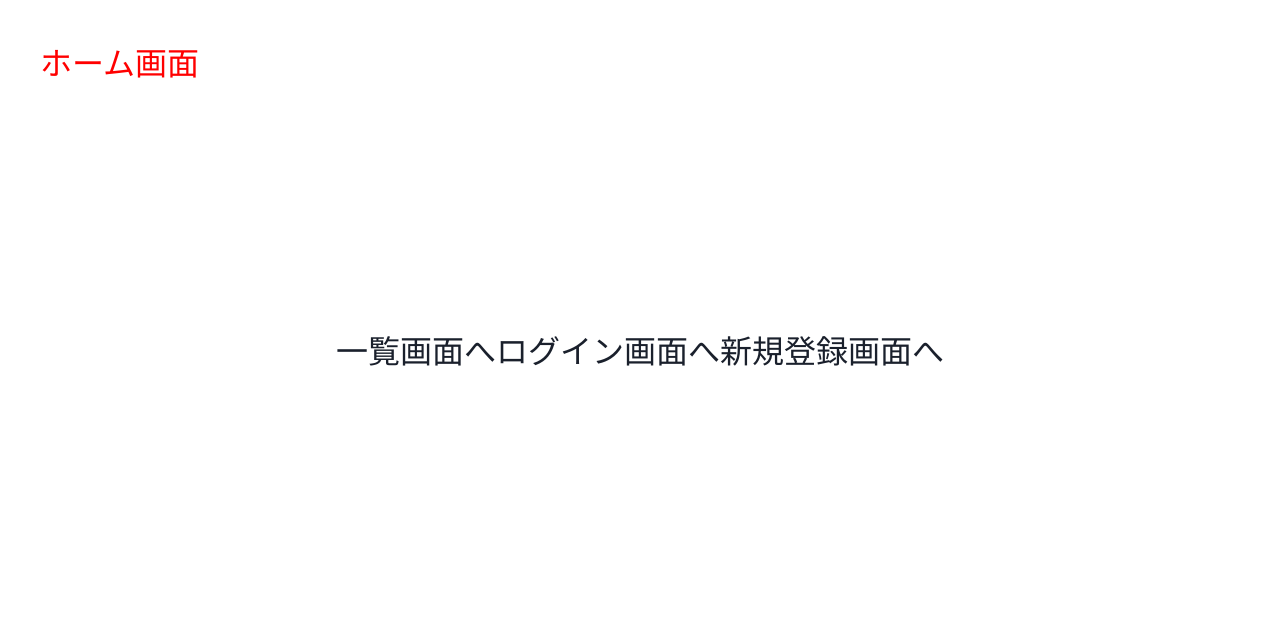
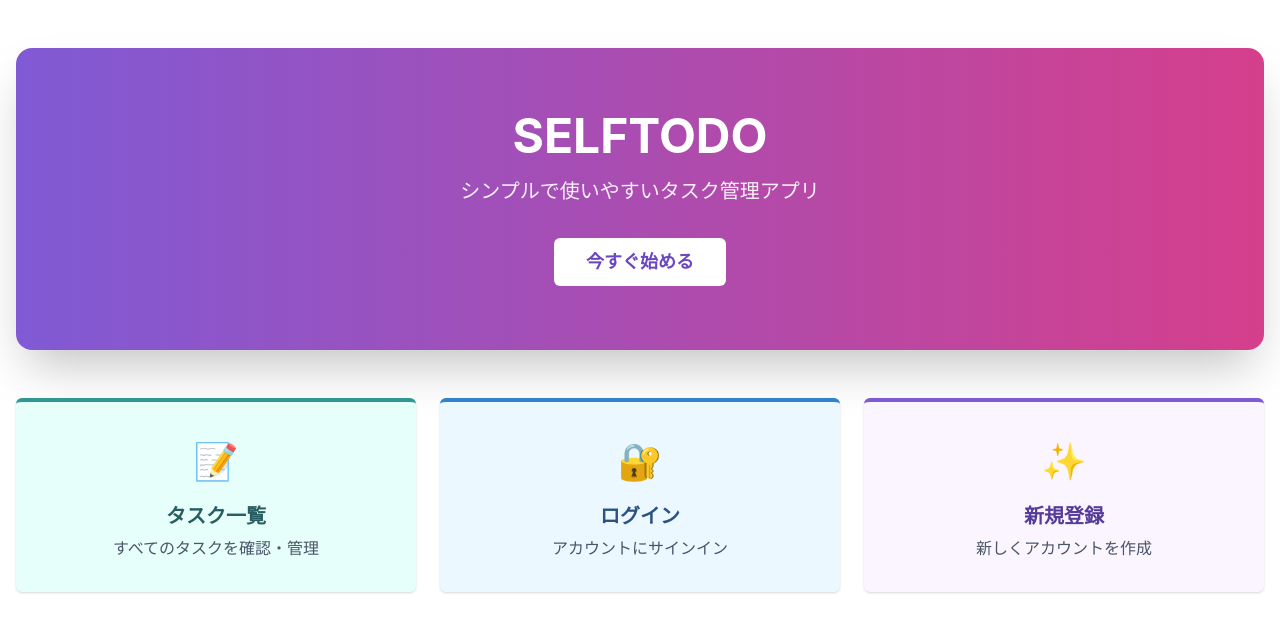
Before and after one commit to Plumnet/SELFTODO-Next.js-, a Next.js app: page / in a window 1280 px wide. Shown: the top 632 px of the page. Built offline with nearby package versions, Linux system fonts and the light colour scheme; no server answers; the database is empty.

Commit message:
ユーザー毎のタスク紐付け

```diff
--- a/src/firebase.ts
+++ b/src/firebase.ts
@@ -2,15 +2,20 @@ import { initializeApp } from "firebase/app";
 import { getAuth } from "firebase/auth";
 import { getFirestore } from "firebase/firestore";
 
+// TODO: Add SDKs for Firebase products that you want to use
+// https://firebase.google.com/docs/web/setup#available-libraries
+
+// Your web app's Firebase configuration
 const firebaseConfig = {
   apiKey: "AIzaSyD72H-CuKBfrGP5aHmBIUGFmpE4N9ahtvU",
   authDomain: "selftodo-682bc.firebaseapp.com",
   projectId: "selftodo-682bc",
-    storageBucket: "selftodo-682bc.appspot.com",
+  storageBucket: "selftodo-682bc.firebasestorage.app",
   messagingSenderId: "8532688764",
   appId: "1:8532688764:web:2242dc9e4fe40252bcaef9"
 };
 
+// Initialize Firebase
 const app = initializeApp(firebaseConfig);
   const db = getFirestore(app);
 
--- a/src/pages/index.tsx
+++ b/src/pages/index.tsx
@@ -1,68 +1,107 @@
-import { Box, Flex, Text } from '@chakra-ui/react'
+import { Box, Container, VStack, Heading, Text, Button, SimpleGrid, Card, CardBody } from '@chakra-ui/react'
 import Link from 'next/link'
-import { useEffect, useState } from 'react'
-import { collection, getDocs } from "firebase/firestore"
-import db from '@/firebase'
-
-const innerBoxStyles = {
-  padding: '20px',
-  margin: '20px',
-};
 
 export default function Index() {
-  const [posts, setPosts] = useState<any[]>([]);
-
-  useEffect(() => {
-    //https://zenn.dev/kiwichan101kg/articles/ee5460b61bce25の条件付きデータの取得より、Cannot read properties of undefined (reading 'data')エラーになってしまいます。
-    async function fetchTodo() {
-      try {
-        const col = collection(db, "todo");
-        // todoIdが空の場合は全件取得
-        const snapshot = await getDocs(col);
-        const todos = snapshot.docs.map(doc => ({ id: doc.id, ...doc.data() }));
-        console.log(todos);
-        setPosts(todos);
-      } catch (error) {
-        console.error("Error fetching todos:", error);
-      }
-    }
-
-    fetchTodo();
-  }, [])
-
-
-
-
   //表示部分
   return (
-    //1つの要素でしか、返却できないので必要不可欠
-    <>
-      {/* 要素の範囲 */}
-      <Box sx={innerBoxStyles}>
-        {/* テキストの制御 */}
-        <Text fontSize={32} color='RED' textAlign={['left']}>
-          ホーム画面
+    <Container maxW="container.xl" py={12}>
+      <VStack spacing={12}>
+        {/* ヒーローセクション */}
+        <Box
+          bgGradient="linear(to-r, purple.500, pink.500)"
+          w="100%"
+          p={16}
+          borderRadius="2xl"
+          boxShadow="2xl"
+          textAlign="center"
+        >
+          <Heading color="white" size="2xl" mb={4}>
+            SELFTODO
+          </Heading>
+          <Text color="whiteAlpha.900" fontSize="xl" mb={8}>
+            シンプルで使いやすいタスク管理アプリ
           </Text>
+          <Link href="/list">
+            <Button
+              size="lg"
+              colorScheme="whiteAlpha"
+              bg="white"
+              color="purple.600"
+              px={8}
+              _hover={{ transform: 'translateY(-2px)', boxShadow: 'xl' }}
+              transition="all 0.2s"
+            >
+              今すぐ始める
+            </Button>
+          </Link>
         </Box>
-      {/* 要素を並列にする */}
-      <Flex align="center" justify="center" padding={200}>
-        {/* リンクを設定する */}
-        <Link href={"/list"}>
-          <Text fontSize={32}>
-            一覧画面へ
+
+        {/* ナビゲーションカード */}
+        <SimpleGrid columns={{ base: 1, md: 3 }} spacing={6} w="100%">
+          <Link href="/list">
+            <Card
+              _hover={{ transform: 'translateY(-4px)', boxShadow: 'xl' }}
+              transition="all 0.3s"
+              cursor="pointer"
+              bg="teal.50"
+              borderTop="4px solid"
+              borderColor="teal.500"
+            >
+              <CardBody textAlign="center" py={8}>
+                <Text fontSize="4xl" mb={4}>📝</Text>
+                <Heading size="md" mb={2} color="teal.700">
+                  タスク一覧
+                </Heading>
+                <Text color="gray.600">
+                  すべてのタスクを確認・管理
                 </Text>
+              </CardBody>
+            </Card>
           </Link>
-        <Link href={"/login"}>
-          <Text fontSize={32}>
-            ログイン画面へ
+
+          <Link href="/login">
+            <Card
+              _hover={{ transform: 'translateY(-4px)', boxShadow: 'xl' }}
+              transition="all 0.3s"
+              cursor="pointer"
+              bg="blue.50"
+              borderTop="4px solid"
+              borderColor="blue.500"
+            >
+              <CardBody textAlign="center" py={8}>
+                <Text fontSize="4xl" mb={4}>🔐</Text>
+                <Heading size="md" mb={2} color="blue.700">
+                  ログイン
+                </Heading>
+                <Text color="gray.600">
+                  アカウントにサインイン
                 </Text>
+              </CardBody>
+            </Card>
           </Link>
-        <Link href={"/register"}>
-          <Text fontSize={32}>
-            新規登録画面へ
+
+          <Link href="/register">
+            <Card
+              _hover={{ transform: 'translateY(-4px)', boxShadow: 'xl' }}
+              transition="all 0.3s"
+              cursor="pointer"
+              bg="purple.50"
+              borderTop="4px solid"
+              borderColor="purple.500"
+            >
+              <CardBody textAlign="center" py={8}>
+                <Text fontSize="4xl" mb={4}>✨</Text>
+                <Heading size="md" mb={2} color="purple.700">
+                  新規登録
+                </Heading>
+                <Text color="gray.600">
+                  新しくアカウントを作成
                 </Text>
+              </CardBody>
+            </Card>
           </Link>
-      </Flex>
-    </>
+        </SimpleGrid>
+      </VStack>
+    </Container>
   )
 }
```
Also changed, not shown: src/pages/components/Delete.tsx (+8 -9 lines), src/pages/create.tsx (+67 -24 lines), src/pages/list/index.tsx (+132 -106 lines), 1 other file (tests, documents, lock files or other folders). Lines whose indentation alone changed are shown as unchanged.
